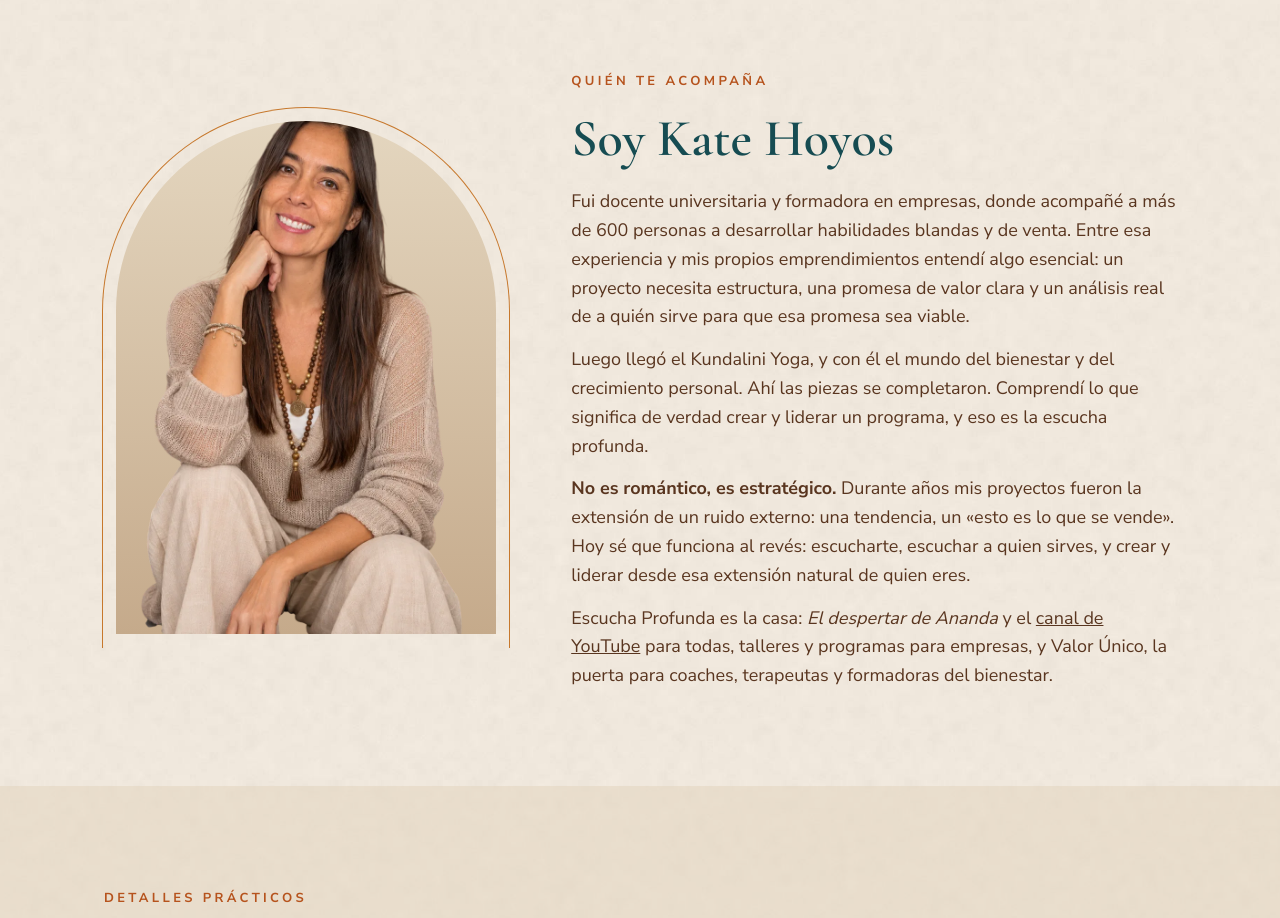
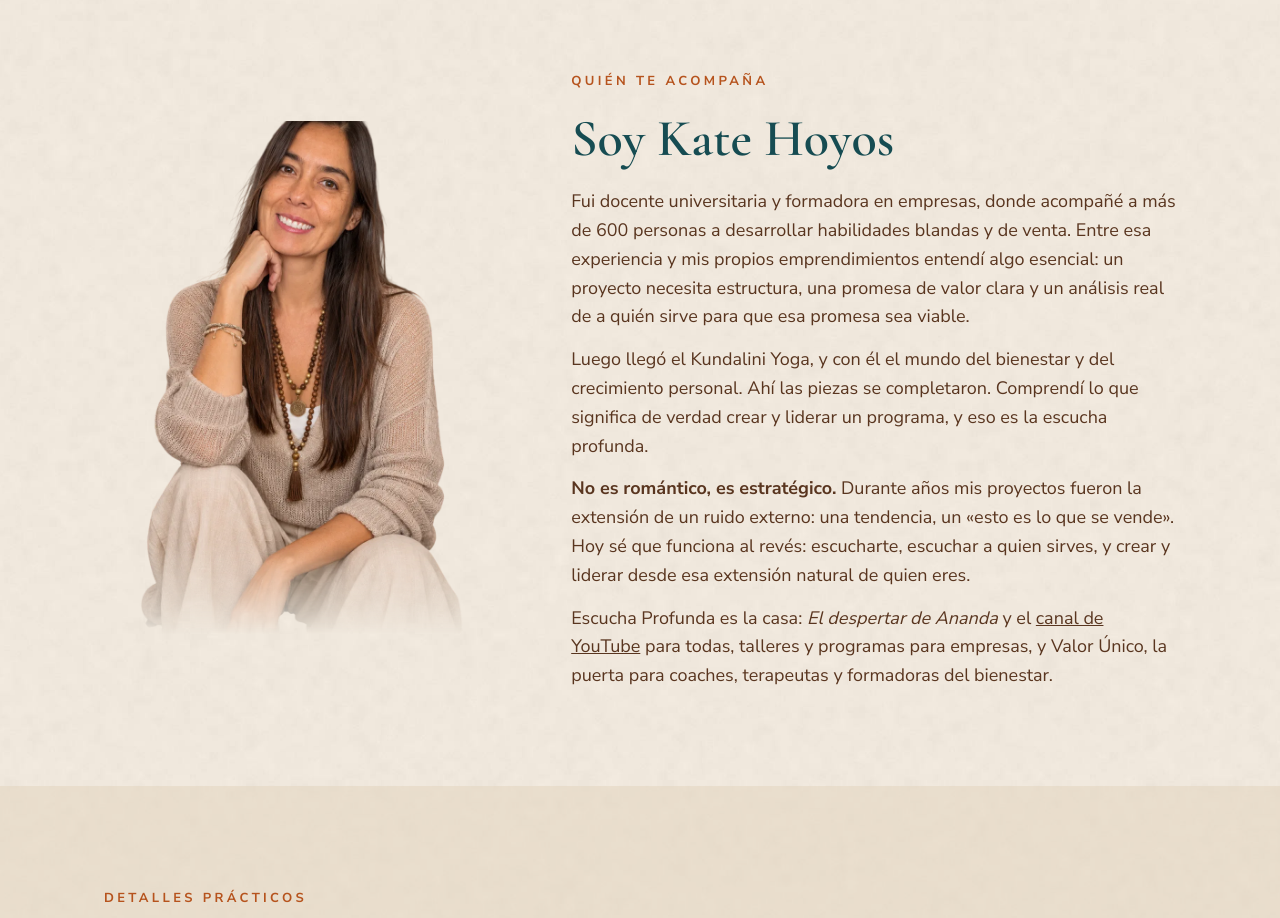
Before and after one commit to escuchaprofundakt-create/valor-unico, a plain HTML site: page index.html in a window 1280 px wide. Shown: the part 8260-9178 px from the top of the page. Drawn offline with nearby package versions, Linux system fonts and the light colour scheme.

Commit message:
Foto de Kate sin marco

```diff
--- a/assets/style.css
+++ b/assets/style.css
@@ -207,3 +207,7 @@ footer .small{width:100%;border-top:1px solid rgba(197,170,139,.25);padding-top:
   -webkit-mask-image:linear-gradient(180deg,#000 80%,transparent 100%);mask-image:linear-gradient(180deg,#000 80%,transparent 100%)}
 .hero .portal .arch img{position:absolute;transform:none;width:128%;max-width:none;height:auto;left:4%;top:-15%;bottom:auto}
 .hero .portal .seal{left:0;right:auto;bottom:14%}
+
+/* foto de Kate sin marco */
+.kate .portal::before{display:none}
+.kate .portal .arch{border-radius:0;background:none;-webkit-mask-image:linear-gradient(180deg,#000 82%,transparent 100%);mask-image:linear-gradient(180deg,#000 82%,transparent 100%)}
```
